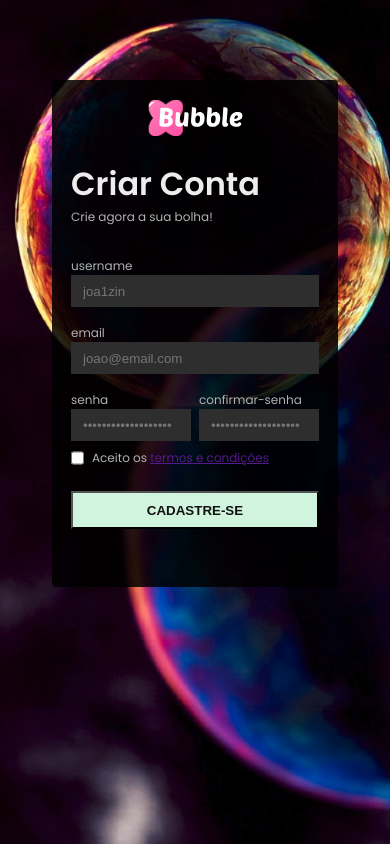
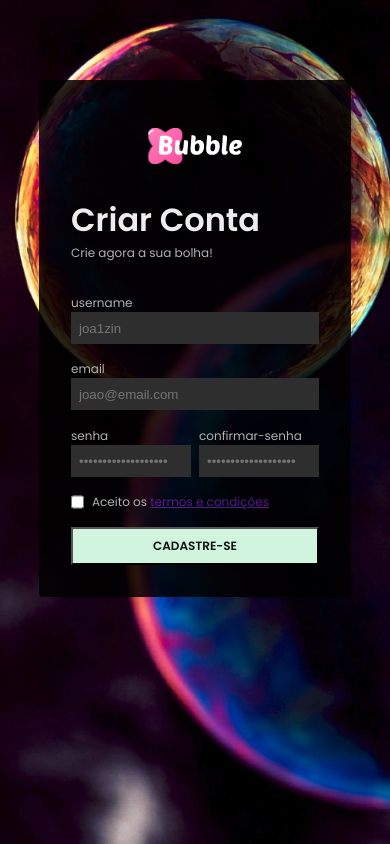
Before and after one commit to jvmotadev/socialMedia-Bubble, a React (Vite) app: page /cadastro in a window 390 px wide. Built offline with nearby package versions, Linux system fonts and the light colour scheme.

Commit message:
feat: :art: Melhorado a responsividade e a estrutura da página cadastro
Realizado otimizaçao na responsividade da página de cadastro

```diff
--- a/src/components/view/Cadastro/CriarConta.jsx
+++ b/src/components/view/Cadastro/CriarConta.jsx
@@ -6,10 +6,8 @@ import Button from '../../common/Button/Button'
 const CriarConta = () => {
     return (
         <StyleBannerCadastro>
-            <div className='logo'>
+            <div className='container'>
                 <img src="./logo-bubble-w.svg" alt="" />
-            </div>
-            <section className='section'>
                 <div className='box-title'>
                     <h1 className='font-1-xl'>Criar Conta</h1>
                     <p className='font-1-xxs'>Crie agora a sua bolha!</p>
@@ -22,8 +20,6 @@ const CriarConta = () => {
                             type={"text"}
                             required={"required"}
                             placeholder={"joa1zin"}
-                            width={"15.5rem"}
-                            height={"2rem"}
                         />
                     </div>
                     <div className='box-email'>
@@ -33,8 +29,6 @@ const CriarConta = () => {
                             type={"email"}
                             required={"required"}
                             placeholder={"joao@email.com"}
-                            width={"15.5rem"}
-                            height={"2rem"}
                         />
                     </div>
                     <div className='box-senha'>
@@ -45,19 +39,15 @@ const CriarConta = () => {
                                     type={"password"}
                                     required={"required"}
                                     placeholder={"•••••••••••••••••••"}
-                                width={"7.5rem"}
-                                height={"2rem"}
                                 />
                         </div>
                         <div>
                             <span className='font-1-xxs'>confirmar-senha</span>
                                 <Input
-                                name={"senha"}
+                                    name={"confirmar-senha"}
                                     type={"password"}
                                     required={"required"}
                                     placeholder={"•••••••••••••••••••"}
-                                width={"7.5rem"}
-                                height={"2rem"}
                                 />
                         </div>
                         </div>
@@ -66,15 +56,12 @@ const CriarConta = () => {
                             <span className='font-1-xxs'>Aceito os  <a href="">termos e condições</a></span>
                         </div>
                         <Button
-                        type = "submit"
-                        width={"15.5rem"}
-                        font-size={"12px"}
-                        height={"1rem"}
+                            type={"submit"}
                             texto={"CADASTRE-SE"}
                             variant={'buttonForms'}
                             />
                     </form>
-            </section>
+                </div>
         </StyleBannerCadastro>
     )
 }
@@ -83,147 +70,219 @@ export default CriarConta
 
 const StyleBannerCadastro = styled.div`
 //------------------------dimensionamento para mobile-first------------------------//
-height: 507px;
+max-width: 100%;
 display: flex;
-align-items: center;
-flex-direction: column;
-margin: 80px 52px;
+justify-content: center;
+
+input{
+    border-style: none;
+    padding: 0.5rem;
+    color: ${(props) => props.theme.colors.white.w200};
+}
+
+
+.container{
     border-radius: 4px;
     background: rgba(0, 0, 0, 0.85);
+    max-width: 376px;
+    margin: 5rem;
+    display: flex;
+    flex-direction: column;
+    padding: 2rem;
 
-    .logo{
-        margin-top: 20px;
-        width: 95px;
+    img{
+        margin-top: 1rem;
+        width: 96px;
         height: 36px;
+        align-self: center;
     }
 
     .box-title{
-        margin-bottom: 30px;
+        margin: 2rem 0;
+
     }
 
-    .box-title h1{
+    h1{
         color: ${(props) => props.theme.colors.white.w200};
     }
 
-    .box-title p{
+    p, span{
         color: ${(props) => props.theme.colors.grey.g100};
+
     }
 
+    form{
+        display: flex;
+        flex-direction: column;
+        gap: 16px;
+
         .box-username{
-        margin-bottom: 16px;
+            display: flex;
+            flex-direction: column;
+
+            input{
+                width: 248px;
+                height: 32px;
+            }
         }
 
         .box-email{
-        margin-bottom: 16px;
+            display: flex;
+            flex-direction: column;
+
+            input{
+                width: 248px;
+                height: 32px;
+            }
         }
 
         .box-senha{
-        gap: 8px;
             display: flex;
-        margin-bottom: 8px;
+            gap: 0.5rem;
+
+            input{
+                width: 120px;
+                height: 32px;
+
+            }
         }
 
         .box-check{
             display: flex;
-        gap: 8px;
-        margin-bottom: 24px;
-    }
-
-    .form span{
-        color: ${(props) => props.theme.colors.grey.g100};
-    }
-
-    .form input{
-        color: ${(props) => props.theme.colors.white.w200};
-        padding: 8px 12px;
-        border: none;
-    }
-
-    .section{
-        margin: 24px 64px 65px 64px;
+            gap: 0.5rem;
         }
 
         button{
-        font-weight: bold;
+            width: 248px;
+            height: 32px;
+            display: flex;
+            font-family: Poppins;
+            font-size: 12px;
+            font-weight: 600;
+            line-height: 16px;
+        }
+    }
+
 }
 
     //---------------------------------------------------------------------------//
 
+    @media (min-width: 470px) and (max-width: 600px){
+        .container{
+            max-width: 600px;
 
-        @media (min-width: 580px) and (max-width: 1000px){
-        margin: 72px 100px 107px 104px;
-        height: 756px;
-
-        .logo{
-            margin-top: 20px;
+            img{
                 width: 114px;
                 height: 43px;
             }
 
             .box-title{
-            margin-bottom: 60px;
+                margin: 3rem 0;
             }
 
-        .box-username{
-            margin-bottom: 32px;
-            display: flex;
-            flex-direction: column;
+            form{
+                gap: 32px;
+
+                .box-username input{
+                    width: 372px;
+                    height: 32px;
+                }
+                .box-email input{
+                    width: 372px;
+                    height: 32px;
+                }
+                .box-senha input{
+                    width: 182px;
+                    height: 32px;
+                }
+                button{
+                    width: 377px;
+                }
+            }
+        }
     }
 
-        .box-email{
-            display: flex;
-            flex-direction: column;
-            margin-bottom: 32px;
+    @media (min-width: 601px) and (max-width: 1023px) {
+        .container{
+            max-width: 1023px;
+
+            img{
+                width: 114px;
+                height: 43px;
             }
 
-        .box-senha{
-            gap: 8px;
-            display: flex;
-            margin-bottom: 8px;
+            .box-title{
+                margin: 3rem 0;
             }
 
+            form{
+                gap: 32px;
+
+                .box-username input{
+                    width: 372px;
+                    height: 32px;
+                }
+                .box-email input{
+                    width: 372px;
+                    height: 32px;
+                }
+                .box-senha input{
+                    width: 182px;
+                    height: 32px;
+                }
                 .box-senha div{
                     display: flex;
                     flex-direction: column;
                 }
-
-        .box-check{
-            display: flex;
-            gap: 8px;
-            margin-bottom: 24px;
-        }
-
-        .box-username input{
-            width: 372px;
-        }
-
-        .box-email input{
-            width: 372px;
-        }
-        .box-senha input{
-            width: 182px;
-        }
-
                 button{
                     width: 377px;
                 }
-
-        .section{
-            margin: 80px 92px 189px;
+            }
         }
     }
 
-    @media (min-width: 768px) and (max-width: 1024) {
-        min-height: 100vh;
-        margin: 0 0 0 523px;
+    @media (min-width: 1024px){
+        .container{
+            margin: 0;
+            width: 100%;
+            height: 100%;
+            float: right;
+            position: absolute;
+            right: 0;
+
+
+            img{
+                width: 186px;
+                height: 70px;
             }
 
-    @media (min-width: 1025px){
-        min-height: 100vh;
-        margin: 0 0 0 1037px;
-
+            .box-title{
+                margin: 5rem 0;
             }
 
+            form{
+                gap: 32px;
 
-
+                .box-username input{
+                    width: 300px;
+                    height: 32px;
+                }
+                .box-email input{
+                    width: 300px;
+                    height: 32px;
+                }
+                .box-senha input{
+                    width: 148px;
+                    height: 32px;
+                }
+                .box-senha div{
+                    display: flex;
+                    flex-direction: column;
+                }
+                button{
+                    width: 300px;
+                }
+            }
+        }
+    }
 `
--- a/src/pages/Cadastro/Cadastro.jsx
+++ b/src/pages/Cadastro/Cadastro.jsx
@@ -5,9 +5,7 @@ import CriarConta from "../../components/view/Cadastro/CriarConta"
 const Cadastro = () => {
     return (
         <CadastroPageStyle>
-            <div className="container">
-                <CriarConta/>
-            </div>
+            <CriarConta/>
         </CadastroPageStyle>
     )
 }
@@ -17,12 +15,7 @@ export default Cadastro
 const CadastroPageStyle = styled.main`
     display: flex;
     flex-direction: column;
-
-    .container{
-        max-width: 100vw;
-        min-height: 100vh;
-        background-image: url("./bg-cadastro.png");
-        background-size: cover;
-    }
-
+    background-image: url("./bg-cadastro.png");
+    background-size: cover;
+    min-height: 100vh;
 `
```
Lines whose indentation alone changed are shown as unchanged.
